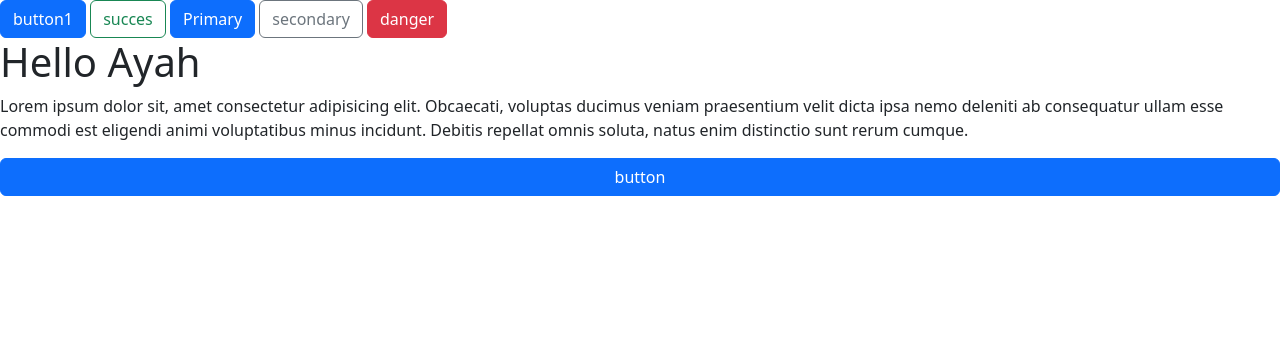
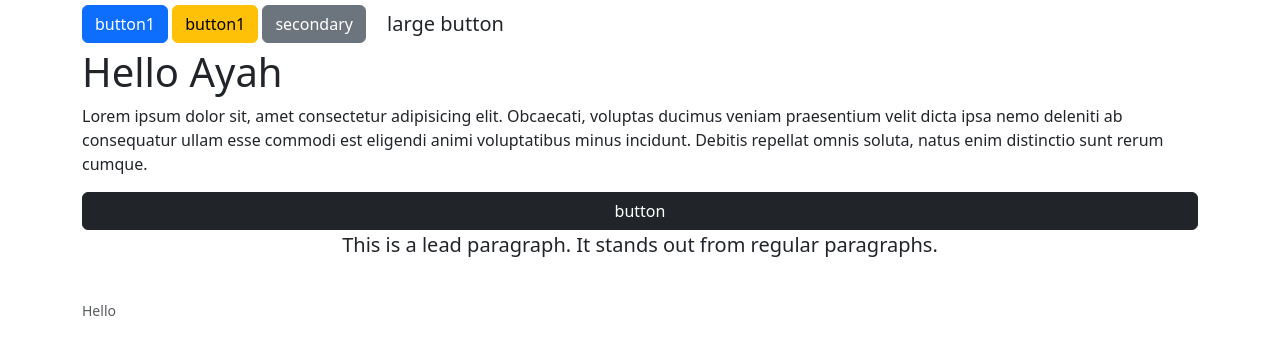
Before and after one commit to wiwinristanto94/Belajar-Bootstrap-codepolitan, a plain HTML site: page index.html in a window 1280 px wide. Drawn offline with nearby package versions, Linux system fonts and the light colour scheme.

Commit message:
commit 2 day 2
belajar class button

```diff
--- a/index.html
+++ b/index.html
@@ -8,19 +8,37 @@
     <link href="https://cdn.jsdelivr.net/npm/bootstrap@5.3.3/dist/css/bootstrap.min.css" rel="stylesheet" >
 </head>
 <body>
+<div class="container">
+
     <button class="btn btn-primary">button1</button>
-    <button class="btn btn-outline-success">succes</button>
-    <button type="button" class="btn btn-primary">Primary</button>
-    <button type="button" class="btn btn-outline-secondary ">secondary </button>
-    <button type="button" class="btn btn-danger  ">danger </button>
-
+        <button class="btn btn-warning ">button1</button>
+    <button class="btn btn-secondary ">secondary</button>
+    <button class="btn btn-lg ">large button</button>
     <h1>Hello Ayah</h1>
     <p>Lorem ipsum dolor sit, amet consectetur adipisicing elit. Obcaecati, voluptas ducimus veniam praesentium velit dicta ipsa nemo deleniti ab consequatur ullam esse commodi est eligendi animi voluptatibus minus incidunt. Debitis repellat omnis soluta, natus enim distinctio sunt rerum cumque.
     </p>
+    <div class="d-grid gap-5 ">
+        <button class="btn btn-dark ">button</button>
+    </div>
 
-    <div class="d-grid ">
-        <button type="button" class="btn btn-primary">button</button>
-    </div>
+    <p class="lead text-center">
+        This is a lead paragraph. It stands out from regular paragraphs.
+    </p>
+
+    <figure class="figure">
+        <img src="" class="figure-img img-fluid rounded" alt="" />
+        <figcaption
+            class="figure-caption text-start"
+        >
+
+
+        Hello
+        </figcaption>
+    </figure>
+
+
+</div>
+
 </body>
 <script src="https://cdn.jsdelivr.net/npm/@popperjs/core@2.11.8/dist/umd/popper.min.js"></script>
 <script src="https://cdn.jsdelivr.net/npm/bootstrap@5.3.3/dist/js/bootstrap.min.js"></script>
```
